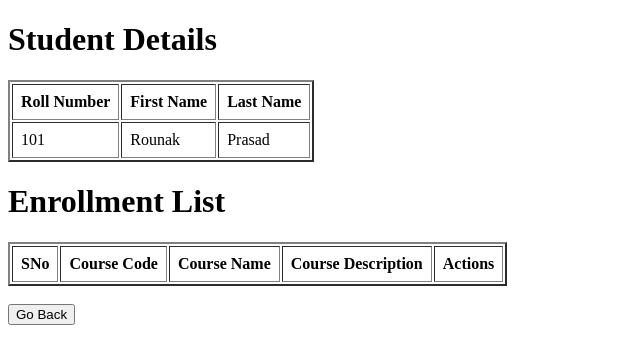
After one commit to rounak161106/modern-application-development, a Flask app: page /student/1 in a window 1280 px wide. The commit adds this page. Shown: the top 364 px of the page, without its empty margins (0-640 px from the left). Run offline with Flask 3, Linux system fonts and the light colour scheme; data comes from the database, SQL or seed files in the repository; both versions use the stored data as it was after the commit; data that the repository does not hold is empty.

Commit message:
View enrollments and details of a student

```diff
--- a/assignments/Week 7/app.py
+++ b/assignments/Week 7/app.py
@@ -40,14 +40,35 @@ def addStudent():
     roll = request.form.get("roll")
     fname = request.form.get("f_name")
     lname = request.form.get("l_name")
-    existing = Student.query.get(roll)
-    if not existing:
+    existing = Student.query.filter_by(roll_number = roll).first()
+    if existing:
         return render_template('existing.html')
     new_student = Student(roll_number = roll, first_name = fname, last_name = lname)
     db.session.add(new_student)
     db.session.commit()
     return redirect('/')
 
+@app.route('/student/<int:student_id>/update', methods = ["GET", "POST"])
+def update_student(student_id):
+    this_student = Student.query.get(student_id)
+    if request.method == "GET":
+        return render_template('update_student.html', student = this_student)
+
+@app.route("/student/<int:student_id>/delete")
+def delete_student(student_id):
+    this_student = Student.query.get(student_id)
+    db.session.delete(this_student)
+    db.session.commit()
+    return redirect('/')
+
+
+@app.route('/student/<int:student_id>')
+def student_info(student_id):
+    this_student = Student.query.get(student_id)
+    print(this_student)
+    return render_template("student_info.html", student = this_student)
+
+
 #<==========================================Running the app======================================>
 if __name__ == "__main__":
     app.run(debug=True)
--- a/assignments/Week 7/templates/index.html
+++ b/assignments/Week 7/templates/index.html
@@ -19,12 +19,12 @@
         {% for student in students %}
         <tr>
             <td>{{ loop.index }}</td>
-            <td><a href="/student/<int:student_id>">{{ student.roll_number }}</a></td>
+            <td><a href="/student/{{ student.student_id }}">{{ student.roll_number }}</a></td>
             <td>{{ student.first_name }}</td>
             <td>{{ student.last_name }}</td>
             <td>
-                <a href="/student/<int:student_id>/update">Update</a>
-                <a href="/student/<int:student_id>/delete">Delete</a>
+                <a href="/student/{{ student.student_id }}/update">Update</a>
+                <a href="/student/{{ student.student_id }}/delete">Delete</a>
             </td>
         </tr>
         {% endfor %}
--- /dev/null
+++ b/assignments/Week 7/templates/student_info.html
@@ -0,0 +1,52 @@
+<!DOCTYPE html>
+<html lang="en">
+<head>
+    <meta charset="UTF-8">
+    <meta name="viewport" content="width=device-width, initial-scale=1.0">
+    <title>Student Details</title>
+</head>
+<body>
+    <h1 text-align="center">Student Details</h1>
+    <table id = 'student-detail' border="2" cellpadding="8px">
+        <thead>
+            <tr>
+                <th>Roll Number</th>
+                <th>First Name</th>
+                <th>Last Name</th>
+            </tr>
+        </thead>
+        <tbody>
+            <tr>
+                <td>{{student.roll_number}}</td>
+                <td>{{student.first_name}}</td>
+                <td>{{student.last_name}}</td>
+            </tr>
+        </tbody>
+    </table>
+
+    <h1 text-align="center">Enrollment List</h1>
+    <table id = "student-enrollments" border="2" cellpadding="8px">
+        <thead>
+            <tr>
+                <th>SNo</th>
+                <th>Course Code</th>
+                <th>Course Name</th>
+                <th>Course Description</th>
+                <th>Actions</th>
+            </tr>
+        </thead>
+        <tbody>
+            {% for course in student.courses %}
+            <tr>
+                <td>{{ loop.index }}</td>
+                <td>{{ course.course_code }}</td>
+                <td>{{ course.course_name }}<</td>
+                <td>{{ course.course_description }}<</td>
+                <td><a href="/student/<int:student_id>/withdraw/<int:course_id>">Withdraw</a></td>
+            </tr>
+            {% endfor %}
+        </tbody>
+    </table><br>
+    <a href="/"><button>Go Back</button></a>
+</body>
+</html>
```
Also changed, not shown: assignments/Week 7/templates/update_student.html (added, +37 -0 lines), assignments/Week 7/week7_database.sqlite3.
